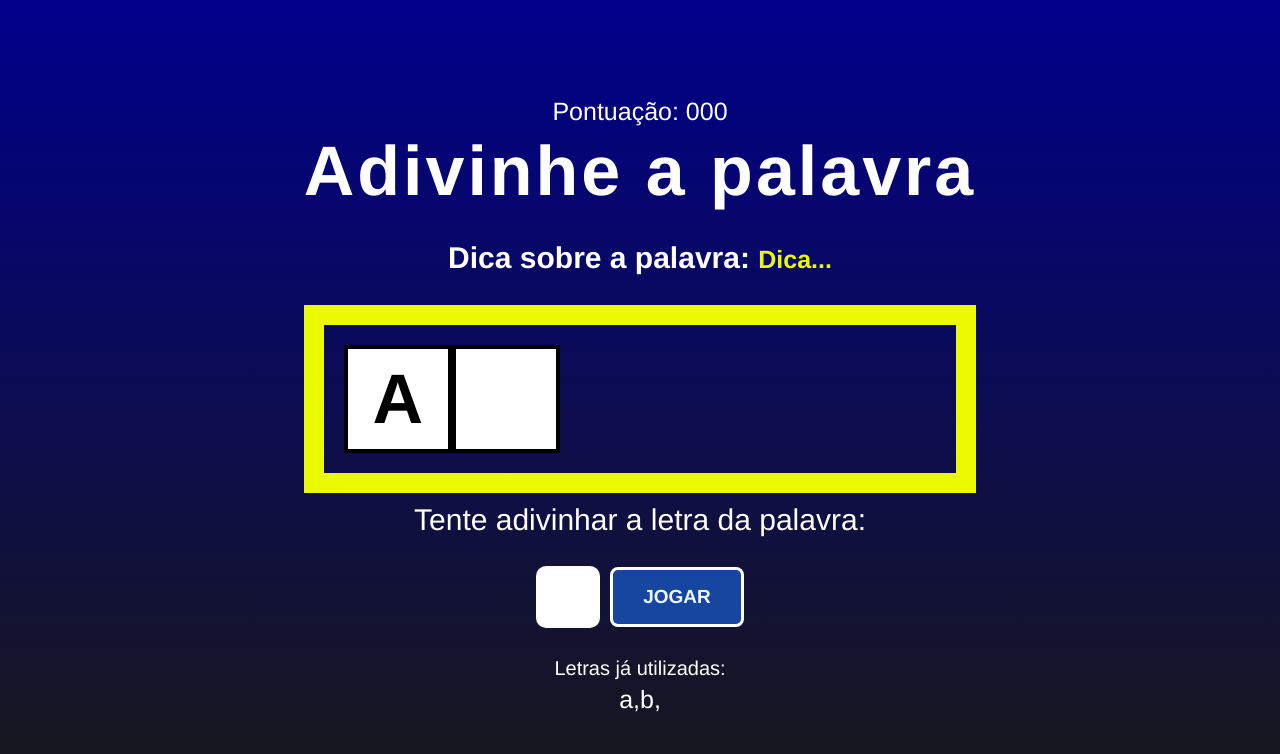
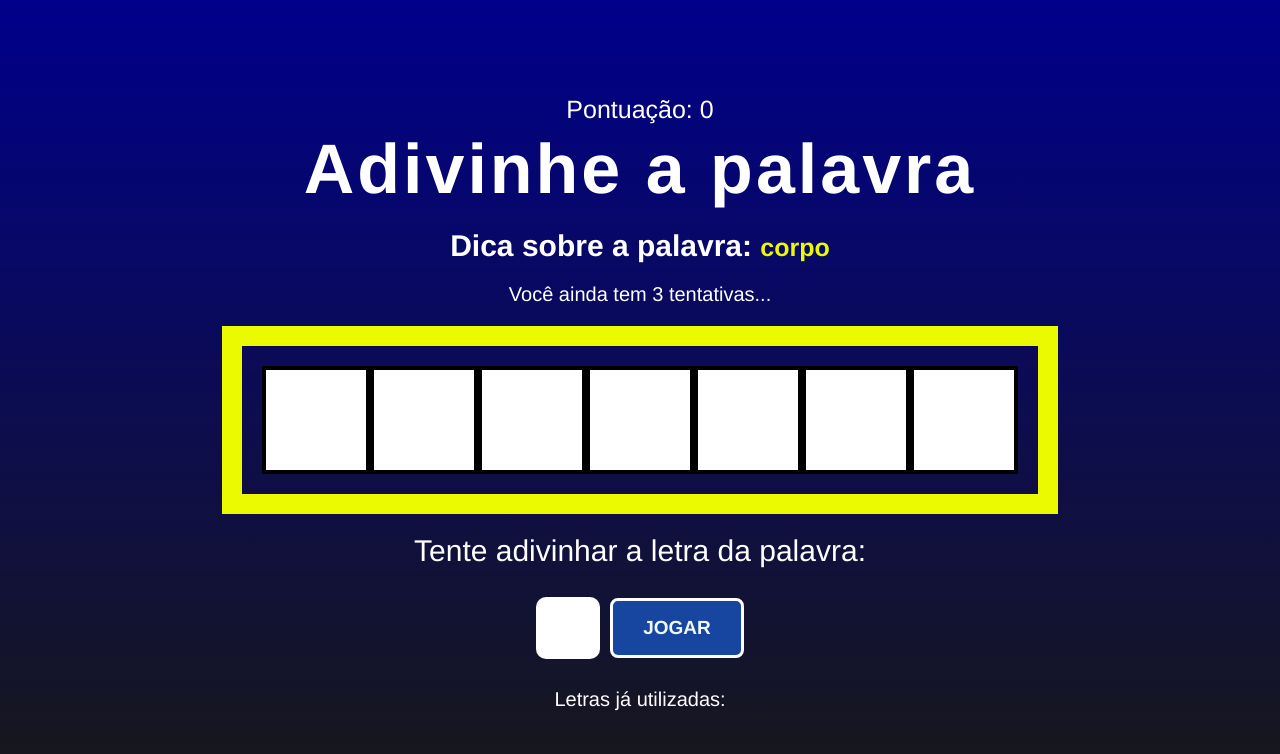
Before and after one commit to Viniciusrodd/Secret_Word, a React (Vite) app: page / in a window 1280 px wide. Both pictures are taken after a click on the button "COMEÇAR O JOGO". Shown: the top 754 px of the page. Built offline with nearby package versions, Linux system fonts and the light colour scheme.

Commit message:
Consumo de states do game

```diff
--- a/index.html
+++ b/index.html
@@ -4,6 +4,7 @@
     <meta charset="UTF-8" />
     <link rel="icon" type="image/svg+xml" href="/favicon2.svg" />
     <meta name="viewport" content="width=device-width, initial-scale=1.0" />
+    <link href="https://fonts.googleapis.com/icon?family=Material+Icons" rel="stylesheet">
     <title>Secret Word</title>
   </head>
   <body>
--- a/src/App.jsx
+++ b/src/App.jsx
@@ -21,9 +21,15 @@ const stages = [    // ESTÁGIOS DO GAME
 function App() {
     const [ gameStage, SetGameStage ] = useState(stages[0].name);
     const [ words ] = useState(wordsList);
+
     const [ pickedWord, setPickedWord ] = useState('');
     const [ pickedCategory, setPickedCategory ] = useState('');
     const [ letter, setletter ] = useState([]);
+
+    const [ guessedLetters, setGuessedLetters ] = useState([]);
+    const [ wrongLetters, setWrongLetters ] = useState([]);
+    const [ guesses, setGuesses] = useState(3);
+    const [ score, setScore] = useState(0);
 
 
     const PickWordAndCategory = () => {
@@ -54,24 +60,32 @@ function App() {
         SetGameStage(stages[1].name)
     };
 
-
     // PROCESS THE LETTER INPUT
     const VerifyLetterFunction = () => {
         SetGameStage(stages[2].name)
     };
-
 
     // RESTART THE GAME
     const Retry = () => {
         SetGameStage(stages[0].name)
     };
 
-
     return (
         <div className='App'>
             {/* IF's... */}
             { gameStage === 'start' && <StartScreen startgame={ StartGameFunction } /> }
-            { gameStage === 'game' && <Game verifyletter={ VerifyLetterFunction }/> }
+            { gameStage === 'game' && (
+                <Game
+                    verifyletter={ VerifyLetterFunction }
+                    pickedWord={ pickedWord }
+                    pickedCategory={ pickedCategory }
+                    letters={ letter }
+                    guessedLetters={ guessedLetters }
+                    wrongLetters={ wrongLetters }
+                    guesses={ guesses }
+                    score={ score }
+                />
+            )}
             { gameStage === 'end' && <GameOver retry={ Retry }/> }
         </div>
     );
--- a/src/components/Game.css
+++ b/src/components/Game.css
@@ -32,6 +32,7 @@ button{
     display: flex;
     padding: 20px;
     border: 20px solid #ecfa00;
+    margin: 20px 0px 20px 0px;
 }
 
 .letter, .blankSquare{
--- a/src/components/Game.jsx
+++ b/src/components/Game.jsx
@@ -1,20 +1,35 @@
 import './Game.css';
 
-const Game = ({ verifyletter }) => {
+const Game = ({
+        verifyletter,
+        pickedWord,
+        pickedCategory,
+        letters,
+        guessedLetters,
+        wrongLetters,
+        guesses,
+        score
+}) => {
     return (
         <div className='game'>
             <p className="points">
-                <span>Pontuação: 000</span>
+                <span>Pontuação: { score }</span>
             </p>
             <h1>Adivinhe a palavra</h1>
 
             <h3 className="tip">
-                Dica sobre a palavra: <span>Dica...</span>
+                Dica sobre a palavra: <span>{ pickedCategory }</span>
             </h3>
+            <p>Você ainda tem { guesses } tentativas...</p>
 
             <div className="wordContainer">
-                <span className="letter">A</span>
-                <span className="blankSquare"></span>
+                { letters.map((letter, index) => (
+                    guessedLetters.includes(letter) ? (
+                        <span key={index} className='letter'>{ letter }</span>
+                    ) : (
+                        <span key={index} className='blankSquare'></span>
+                    )
+                )) }
             </div>
 
             <div className="letterContainer">
@@ -27,8 +42,9 @@ const Game = ({ verifyletter }) => {
 
             <div className='wrongLettersContainer'>
                 <p>Letras já utilizadas:</p>
-                <span>a,</span>
-                <span>b,</span>
+                { wrongLetters.map((letter, index) => (
+                    <span key={index}>{letter}</span>
+                )) }
             </div>
         </div>
     );
--- a/src/components/StartScreen.css
+++ b/src/components/StartScreen.css
@@ -3,7 +3,7 @@
 .start h1{
     font-size: 80px;
     color: white;
-    margin: 20px;
+    margin: 20px 0px 10px 0px;
     letter-spacing: 3px;
 }
 
@@ -12,3 +12,13 @@
     color: white;
     margin: 5px;
 }
+
+.start div i{
+    font-size: 40px;
+    color: white;
+}
+
+.start button{
+    height: 50px;
+    margin-top: 40px;
+}
--- a/src/components/StartScreen.jsx
+++ b/src/components/StartScreen.jsx
@@ -6,6 +6,9 @@ const StartScreen = ({ startgame }) => {
         <div className='start'>
             <h1>Secret Word</h1>
             <p>Clique no botão abaixo para começar a jogar</p>
+            <div>
+                <i className="material-icons">arrow_circle_down</i>
+            </div>
             <button onClick={ startgame }>Começar o jogo</button>
         </div>
     );
--- a/src/index.css
+++ b/src/index.css
@@ -16,6 +16,7 @@ h1{
 h3{
     font-size: 30px;
     color: white;
+    margin: 20px 0px 20px 0px;
 }
 
 span{
```
